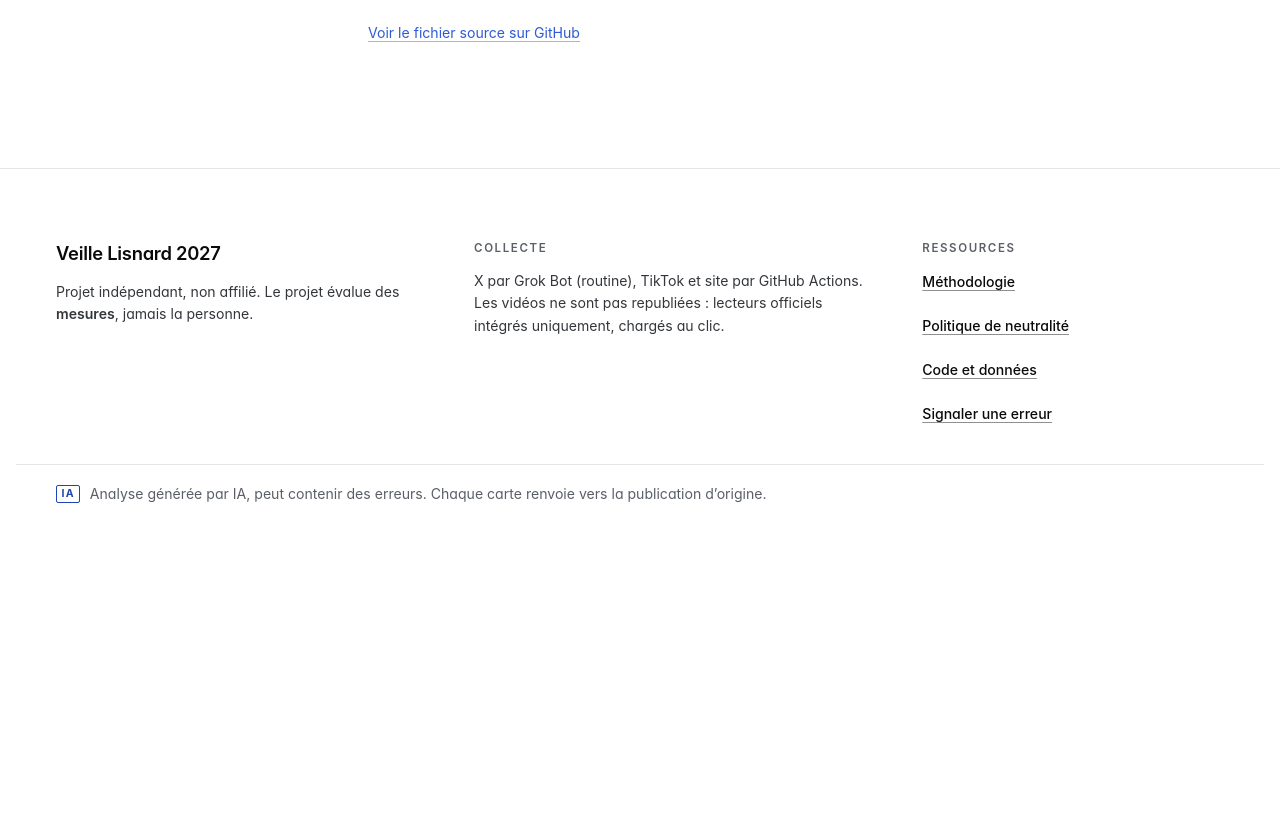
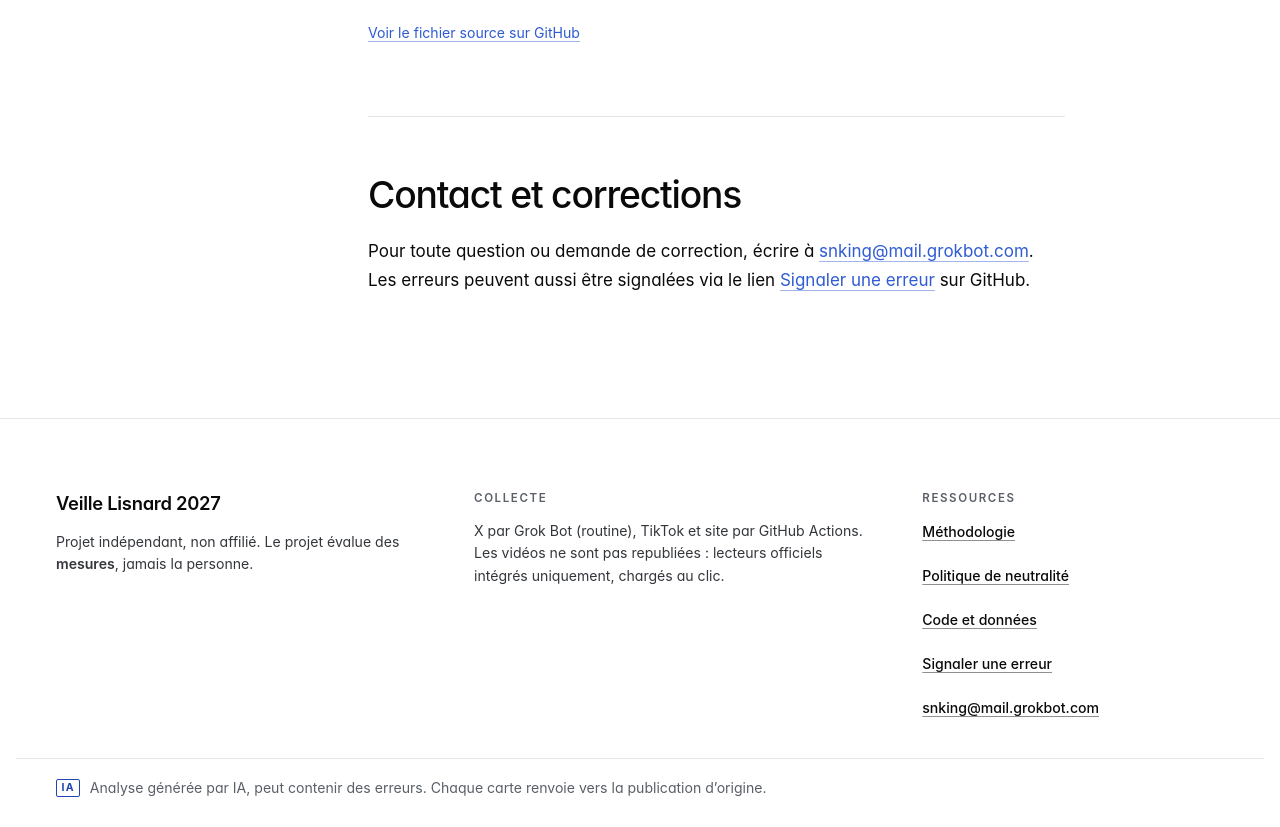
Before and after one commit to sNking06/lisnard-veille, a Next.js app in the folder web/: page /methodologie in a window 1280 px wide. Shown: the part 924-1751 px from the top of the page. Before the commit the page ends 1457 px from the top, so only its background shows below. Built offline with nearby package versions, Linux system fonts and the light colour scheme.

Commit message:
Ajoute le contact public snking@mail.grokbot.com (pied de page, méthodologie)

```diff
--- a/web/app/methodologie/page.tsx
+++ b/web/app/methodologie/page.tsx
@@ -1,7 +1,7 @@
 import type { Metadata } from "next";
 import { loadDoc } from "@/lib/data";
 import { parseMarkdown, plainText, renderBlocks, renderInline, type Block, type RenderCtx } from "@/lib/markdown";
-import { REPO } from "@/lib/site";
+import { CONTACT_EMAIL, CONTACT_HREF, ISSUE_URL, REPO } from "@/lib/site";
 
 export const metadata: Metadata = {
   title: "Méthodologie et neutralité",
@@ -76,6 +76,14 @@ export default function Methodologie() {
               </section>
             );
           })}
+          <section id="contact" className="doc-section prose" aria-labelledby="contact-titre">
+            <h2 id="contact-titre">Contact et corrections</h2>
+            <p>
+              Pour toute question ou demande de correction, écrire à{" "}
+              <a href={CONTACT_HREF}>{CONTACT_EMAIL}</a>. Les erreurs peuvent aussi être signalées via le lien{" "}
+              <a href={ISSUE_URL} rel="noopener noreferrer">Signaler une erreur</a> sur GitHub.
+            </p>
+          </section>
         </div>
       </div>
     </>
--- a/web/components/SiteFooter.tsx
+++ b/web/components/SiteFooter.tsx
@@ -1,5 +1,5 @@
 import Link from "next/link";
-import { ISSUE_URL, REPO, SITE_TITLE } from "@/lib/site";
+import { CONTACT_EMAIL, CONTACT_HREF, ISSUE_URL, REPO, SITE_TITLE } from "@/lib/site";
 
 export default function SiteFooter() {
   return (
@@ -23,6 +23,7 @@ export default function SiteFooter() {
             <li><Link href="/methodologie#neutralite">Politique de neutralité</Link></li>
             <li><a href={REPO} rel="noopener noreferrer">Code et données</a></li>
             <li><a href={ISSUE_URL} rel="noopener noreferrer">Signaler une erreur</a></li>
+            <li><a href={CONTACT_HREF}>{CONTACT_EMAIL}</a></li>
           </ul>
         </nav>
       </div>
--- a/web/lib/site.ts
+++ b/web/lib/site.ts
@@ -12,3 +12,6 @@ export const NETWORKS: Record<Source, { label: string; long: string }> = {
 
 const DATE_FMT = new Intl.DateTimeFormat("fr-FR", { dateStyle: "long", timeZone: "Europe/Paris" });
 export const fmtDate = (d: string) => DATE_FMT.format(new Date(d));
+
+export const CONTACT_EMAIL = "snking@mail.grokbot.com";
+export const CONTACT_HREF = `mailto:${CONTACT_EMAIL}?subject=${encodeURIComponent("Veille Lisnard")}`;
```
